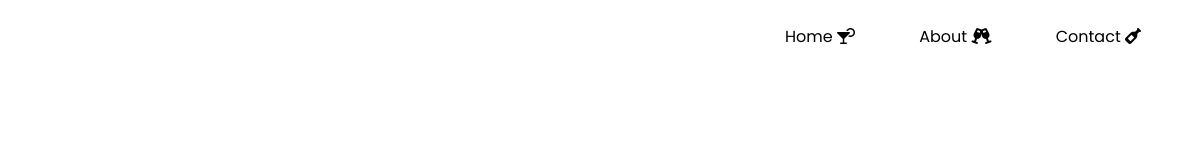
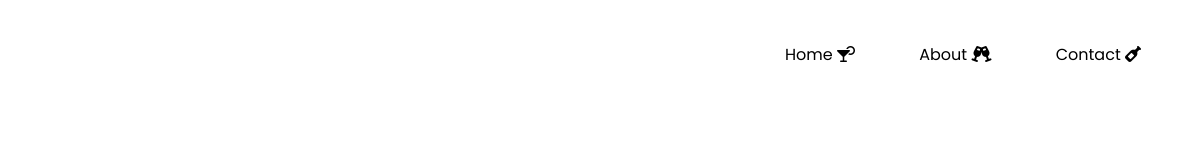
Before and after one commit to Code-Institute-Submissions/cocktailclub, a plain HTML site: page index.html in a window 1280 px wide. Shown: the full height of the page, 101-1280 px from the left. Drawn offline with Linux system fonts and the light colour scheme.

Commit message:
Added fontawesome to nav items and corrected padding top

```diff
--- a/assets/css/style.css
+++ b/assets/css/style.css
@@ -20,11 +20,11 @@ body {
     float: right;
     list-style: none;
     overflow: hidden;
+    padding-top: 18px;
 }
 
 .navitem {
     display: inline;
-    padding-top: 20px;
 }
 
 .navitem a {
```
